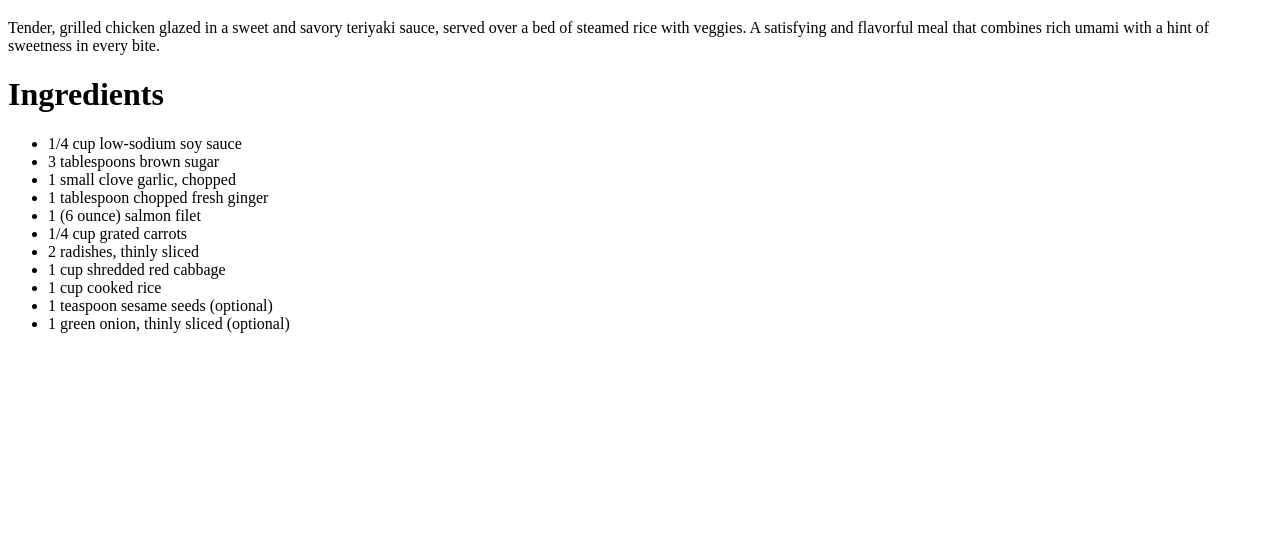
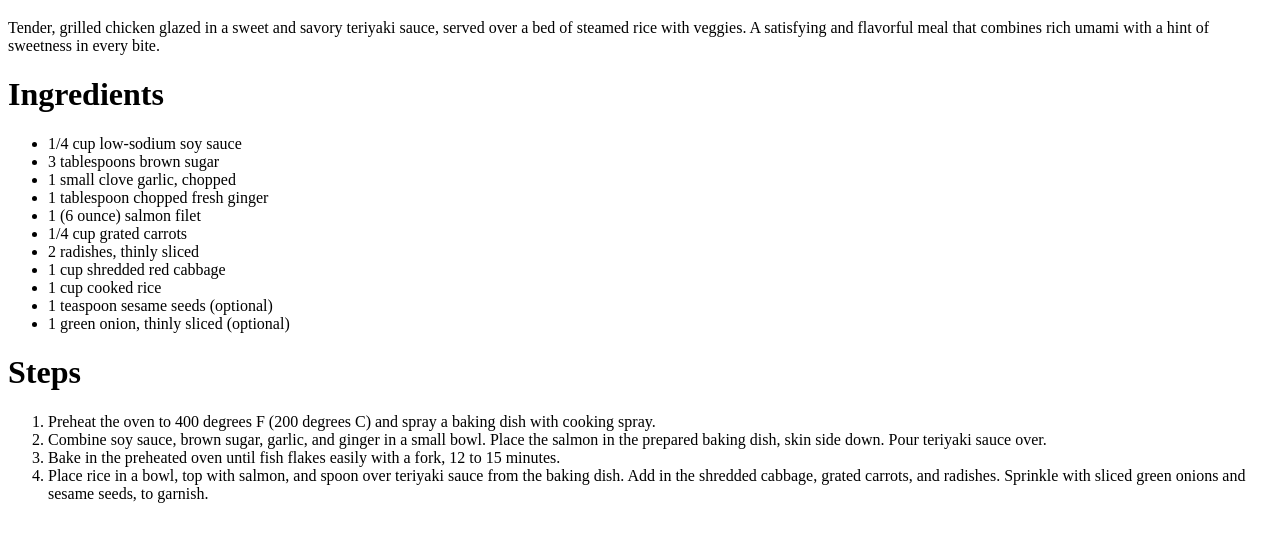
Before and after one commit to GasparDenes/odin-recipes, a plain HTML site: page recipes/teriyaki-salmon-bowl.html in a window 1280 px wide. Shown: the part 159-700 px from the top of the page. Drawn offline with Linux system fonts and the light colour scheme.

Commit message:
Add steps needed for making the dish

```diff
--- a/recipes/teriyaki-salmon-bowl.html
+++ b/recipes/teriyaki-salmon-bowl.html
@@ -26,7 +26,15 @@
         <li>1 cup cooked rice</li>
         <li>1 teaspoon sesame seeds (optional)</li>
         <li>1 green onion, thinly sliced (optional)</li>
+    </ul>
 
-    </ul>
-</body>
+    <h1>Steps</h1>
+
+    <ol>
+        <li>Preheat the oven to 400 degrees F (200 degrees C) and spray a baking dish with cooking spray.</li>
+        <li>Combine soy sauce, brown sugar, garlic, and ginger in a small bowl. Place the salmon in the prepared baking dish, skin side down. Pour teriyaki sauce over.</li>
+        <li>Bake in the preheated oven until fish flakes easily with a fork, 12 to 15 minutes.</li>
+        <li>Place rice in a bowl, top with salmon, and spoon over teriyaki sauce from the baking dish. Add in the shredded cabbage, grated carrots, and radishes. Sprinkle with sliced green onions and sesame seeds, to garnish.</li>
+    </ol>
+    </body>
 </html>
```
Also changed, not shown: recipes/garlic-fried-chicken.html (+10 -0 lines), recipes/scrambled-eggs.html (+7 -0 lines).
